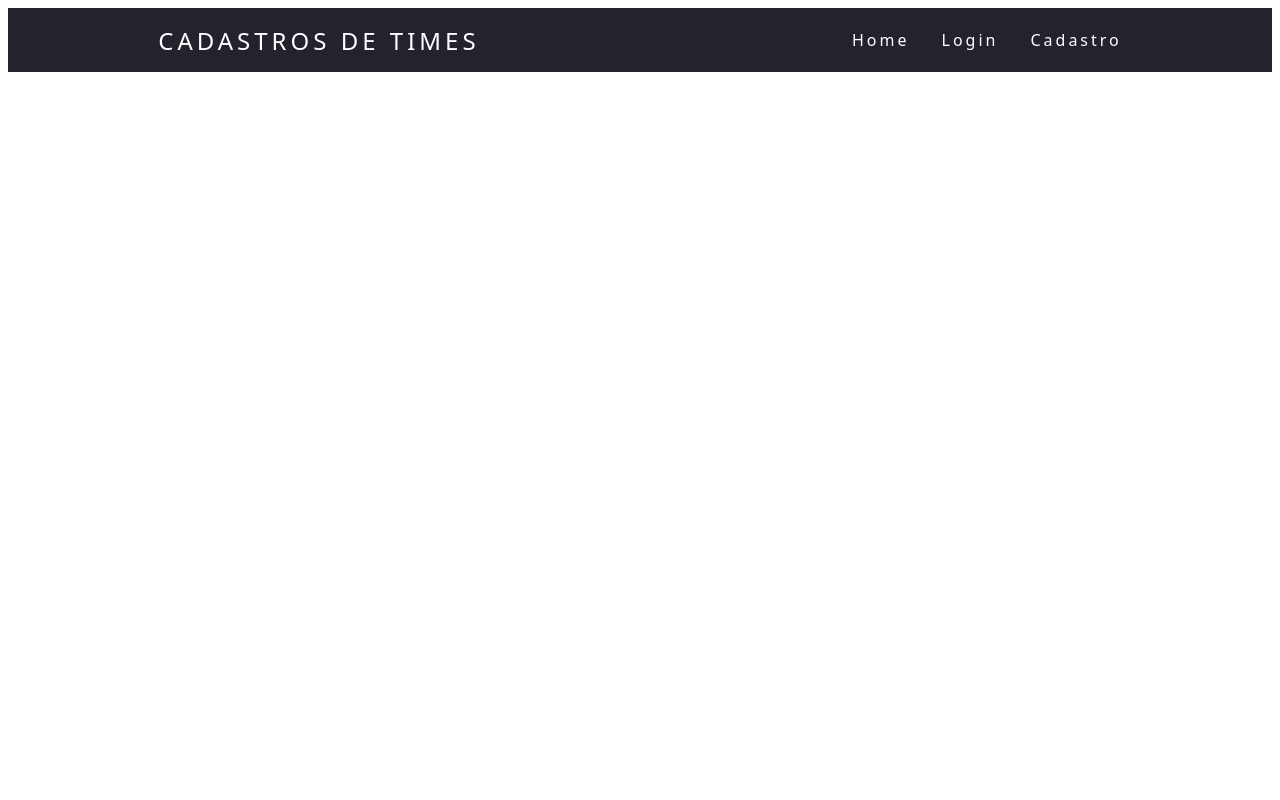
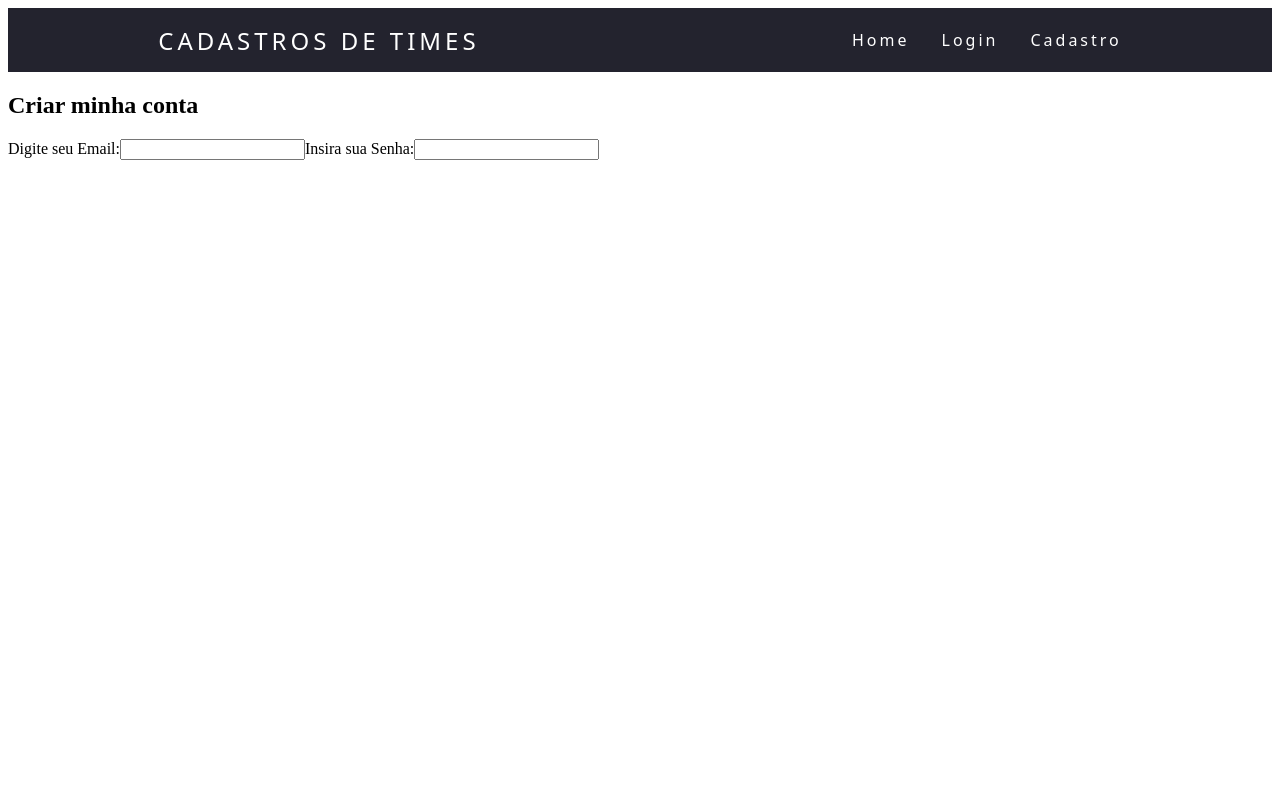
Before and after one commit to JoseAugusto1989/trabalhoLoginAngular, an Angular app: page /cadastro in a window 1280 px wide. Shown: the top 800 px of the page. Built offline with nearby package versions, Linux system fonts and the light colour scheme.

Commit message:
trabalhando com o cadastro

```diff
--- a/src/app/pages/login/cadastro/cadastro.component.html
+++ b/src/app/pages/login/cadastro/cadastro.component.html
@@ -10,6 +10,16 @@
   </nav>
 </div>
 
+<!--iniciar cadastro-->
+<h2>Criar minha conta</h2>
+<div>
+  <label>Digite seu Email:</label>
+  <input type="email">
+
+  <label>Insira sua Senha:</label>
+  <input type="text">
+</div>
+
 <!--Inicio rodape-->
 <div class="rodape">
   <a>&copy; Copyright 2022 Estatísticas sobre os times</a>
--- a/src/app/pages/login/cadastro/cadastro.component.ts
+++ b/src/app/pages/login/cadastro/cadastro.component.ts
@@ -6,6 +6,10 @@ import { Component, OnInit } from '@angular/core';
   styleUrls: ['./cadastro.component.scss']
 })
 export class CadastroComponent implements OnInit {
+  account = {
+    email: '',
+    password: ''
+  }
 
   constructor() { }
 
--- a/src/app/pages/login/login.component.html
+++ b/src/app/pages/login/login.component.html
@@ -37,6 +37,8 @@
     <div>
       <button
       (click)="fazerLogin()" class="input-submit" [disabled]="!loginForm.valid">Logar</button>
+      <button
+      (click)="criarLogin()" class="input-submit">Criar novo usuario</button>
     </div>
 
   </form>
--- a/src/app/pages/login/login.component.scss
+++ b/src/app/pages/login/login.component.scss
@@ -10,7 +10,7 @@
     box-shadow: 0 30px 60px 0 gray;
     text-align: center;
     width: 45%;
-    height: 400px;
+    height: 460px;
     transition: all 0.5s ease-in-out;
   }
 
--- a/src/app/pages/login/login.component.ts
+++ b/src/app/pages/login/login.component.ts
@@ -36,4 +36,8 @@ export class LoginComponent implements OnInit {
     this.authService.fazerLogin(this.usuario);
   }
 
+  criarLogin() {
+    this.router.navigate(['/cadastro'])
+  }
+
 }
```
